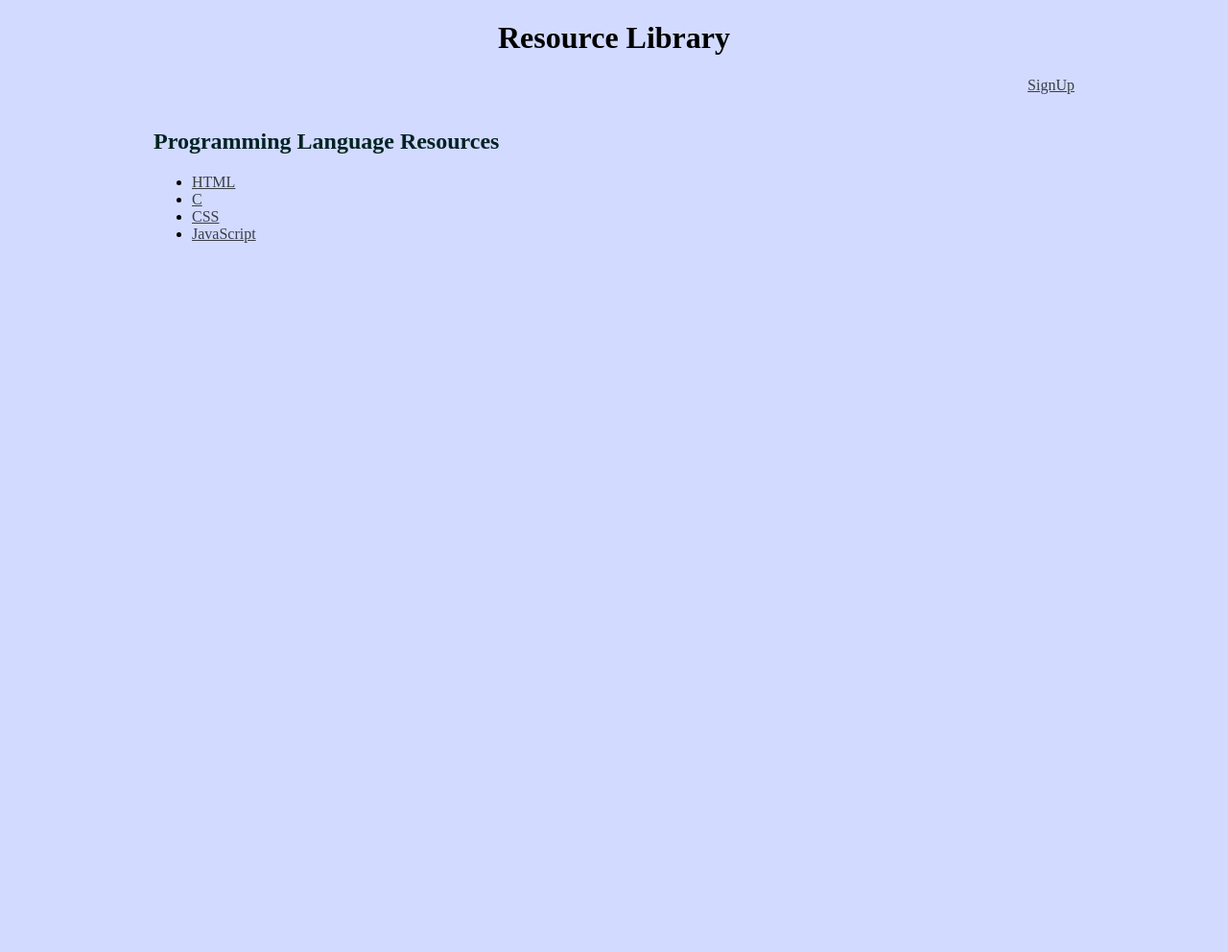
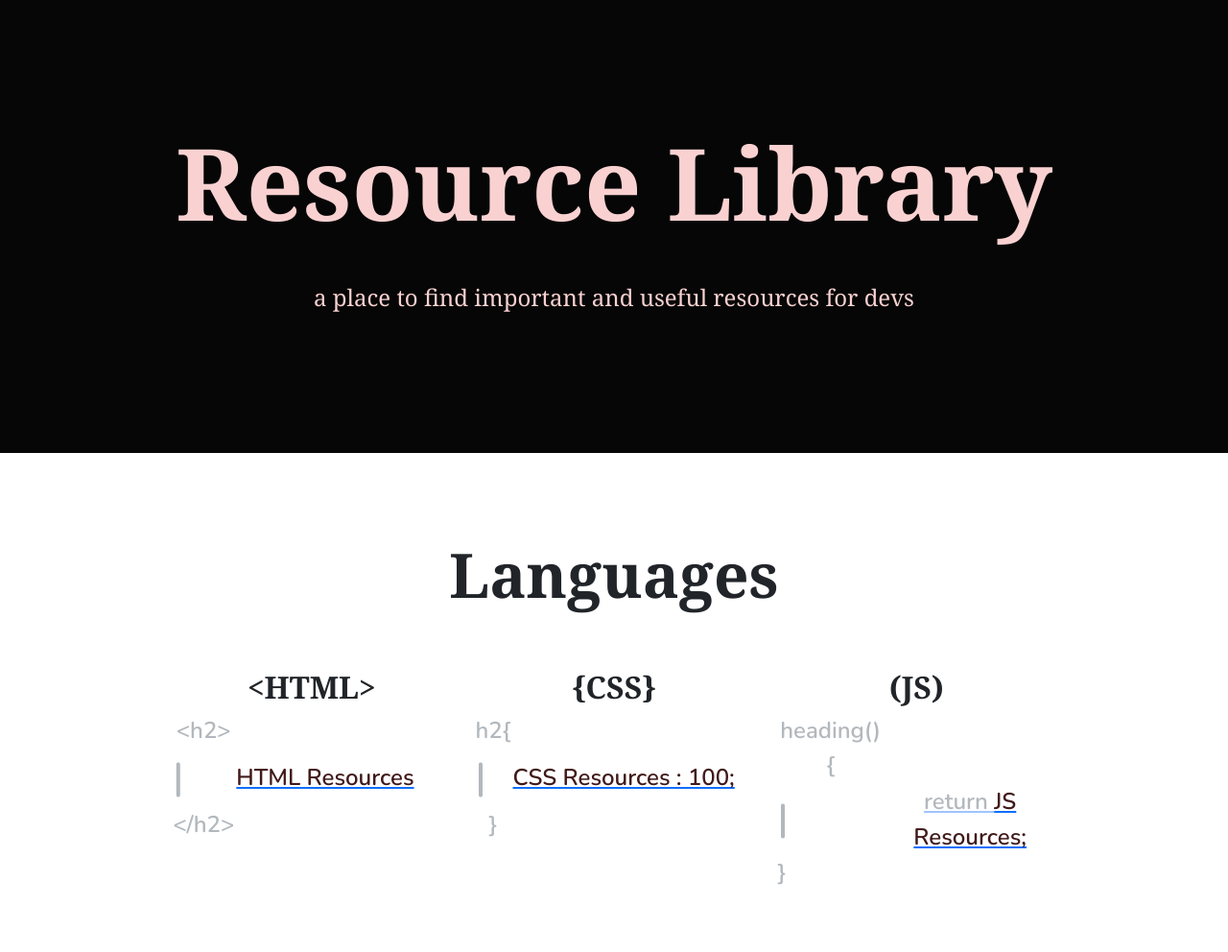
Before and after one commit to pavanmanishd/ResourceLibrary, a plain HTML site: page index.html in a window 1280 px wide. Shown: the whole page at 96% size. Before the commit the page ends 800 px from the top, so only its background shows below. Drawn offline with nearby package versions, Linux system fonts and the light colour scheme.

Commit message:
redesign

```diff
--- a/css/styles.css
+++ b/css/styles.css
@@ -1,37 +1,80 @@
 body{
-    background-color: #EEEEEE;
-    max-width: 960px;
-    margin: auto;
+    width: 100%;
+    overflow-x: hidden;
 }
-hr{
-    border-style: none;
-    border-top-style: dotted;
-    height: 0px;
-    width: 10%;
-    border-color: grey;
-    border-width: 5px;
+.top-container{
+    text-align: center;
+    color: rgb(250, 209, 209);
+    background-color: rgb(6, 6, 6);
+    margin: 0%;
+    padding: 10%;
 }
-h1{
-    color: black;
+
+.main-text{
+    font-family: "Georgia";
+    font-weight: 600;
+    font-size: 6.5rem;
 }
-h1:hover{
-    color: #0060f0;
+
+.side-text{
+    font-family: "Georgia";
+    font-weight: 100;
+    font-size: 1.5rem;
+    padding-top: 3%;
 }
-h2{
-    color: rgb(1, 35, 35);
+
+.languages{
+    text-align: center;
+    padding: 3% 10% 5%;
 }
-h2:hover{
-    color: #00ADB5;
+.languages h1{
+    font-size: 4rem;
+    padding: 5%;
 }
-h4{
-    color: #00ADB5;
+
+
+.row{
+    padding: 0% 5%;
 }
-h4 :hover{
-    color: #222831;
+
+.languages h2{
+    font-family: "Georgia";
+    font-weight: 600;
 }
-a{
-    color: #393E46;
+
+.description{
+    font-family: "Georgia";
+    font-weight: 100;
+    font-size: 1.5rem;
+
 }
-a:hover{
-    color: crimson;
+
+.languages p{
+    margin-bottom: 0%;
+    font-family:"Nunito" ;
+    font-weight: 800;
 }
+.languages td{
+    padding-top: 0%;
+}
+.tag{
+    color: rgb(65, 80, 92);
+    opacity: 40%;
+}
+
+.tag-link{
+    color: rgb(65, 25, 25);
+
+}
+
+@media (max-width:580px){
+    .main-text{
+        font-size: 4rem;
+    }
+    .languages h1{
+        font-size: 3rem;
+    }
+    .languages{
+        padding: 3% 3% 5%;
+    }
+}
--- a/index.html
+++ b/index.html
@@ -1,34 +1,164 @@
 <!DOCTYPE html>
 <html lang="en">
-<head>
-    <meta charset="UTF-8">
-    <meta http-equiv="X-UA-Compatible" content="IE=edge">
-    <meta name="viewport" content="width=device-width, initial-scale=1.0">
+  <head>
+    <meta charset="UTF-8" />
+    <meta http-equiv="X-UA-Compatible" content="IE=edge" />
+    <meta name="viewport" content="width=device-width, initial-scale=1.0" />
     <title>Resource Library</title>
-    <link rel="stylesheet" href="./css/styles.css">
-    <style>
-        body{
-            background-color: #D2DAFF;
-        }
-        hr{
-            background-color: white;
-            border-style: none ;
-        }
-    </style>
-</head>
-<body>
-    <h1 align="center">Resource Library</h1>
-    <p align="right"><a href="./signup.html">SignUp</a></p>
-    <hr>
-    <h2>Programming Language Resources</h2>
-    <ul>
-        <li><a href="./Html.html">HTML</a></li>
-        <li><a href="./c.html">C</a></li>
-        <li><a href="./css.html">CSS</a></li>
-        <li><a href="./javascript.html">JavaScript</a></li>
-    </ul>
-    <hr>
-</body>
-<footer>
-</footer>
+
+    <link
+      href="https://cdn.jsdelivr.net/npm/bootstrap@5.2.2/dist/css/bootstrap.min.css"
+      rel="stylesheet"
+      integrity="sha384-Zenh87qX5JnK2Jl0vWa8Ck2rdkQ2Bzep5IDxbcnCeuOxjzrPF/et3URy9Bv1WTRi"
+      crossorigin="anonymous"
+    />
+
+    <script
+      src="https://cdn.jsdelivr.net/npm/bootstrap@5.2.2/dist/js/bootstrap.bundle.min.js"
+      integrity="sha384-OERcA2EqjJCMA+/3y+gxIOqMEjwtxJY7qPCqsdltbNJuaOe923+mo//f6V8Qbsw3"
+      crossorigin="anonymous"
+    ></script>
+
+    <link rel="stylesheet" href="./css/styles.css" />
+
+    <link rel="preconnect" href="https://fonts.googleapis.com" />
+    <link rel="preconnect" href="https://fonts.gstatic.com" crossorigin />
+    <link
+      href="https://fonts.googleapis.com/css2?family=Merriweather:wght@300;400;700&family=Nunito:ital,wght@0,400;0,600;1,600&family=Rubik:ital,wght@0,300;0,500;1,300;1,600&display=swap"
+      rel="stylesheet"
+    />
+  </head>
+  <body>
+    <div class="top-container">
+      <h1 class="main-text">Resource Library</h1>
+      <p class="side-text">
+        a place to find important and useful resources for devs
+      </p>
+    </div>
+    <div class="languages">
+      <h1 class="main-text">Languages</h1>
+      <div class="row">
+        <div class="col-12 col-xl-4" id="html">
+          <h2>&lt;HTML&gt;</h2>
+          <div>
+            <table>
+              <!-- <tr>
+                    <td colspan="2">
+                        &lt;div class="Resources"&gt;
+                    </td>
+                </tr> -->
+              <tr>
+                <td class="side-text">
+                  <p class="tag">&lt;h2&gt;</p>
+                </td>
+                <td></td>
+              </tr>
+              <tr>
+                <td>
+                  <p
+                    align="left"
+                    class="tag"
+                    style="font-size: 40px; opacity: 40%;"
+                  >
+                    |
+                  </p>
+                </td>
+                <td class="side-text">
+                  <a href="./Html.html"><p class="tag-link">HTML Resources</p></a>
+                </td>
+              </tr>
+              <tr>
+                <td class="side-text">
+                  <p class="tag">&lt;/h2&gt;</p>
+                </td>
+                <td></td>
+              </tr>
+              <!-- <tr>
+                    <td align="left">
+                        &lt;/div&gt;
+                    </td>
+                </tr> -->
+            </table>
+            <!-- <p class="description">
+              &lt;div class="Resources"&gt;
+              <br />
+              &lt;h2&gt;
+              <br />
+              HTML RESOURCES
+              <br />
+              &lt;/h2&gt;
+              <br />
+              &lt;/div&gt;
+            </p> -->
+          </div>
+        </div>
+        <div class="col-12 col-xl-4" id="css">
+          <h2>{CSS}</h2>
+          <div>
+            <table>
+              <tr>
+                <td class="side-text">
+                  <p class="tag">h2{</p>
+                </td>
+                <td></td>
+              </tr>
+              <tr>
+                <td>
+                  <p
+                    align="left"
+                    class="tag"
+                    style="font-size: 40px; opacity: 40%;"
+                  >
+                    |
+                  </p>
+                </td>
+                <td class="side-text">
+                  <a href="./css.html"><p class="tag-link">CSS Resources : 100;</p></a>
+                </td>
+              </tr>
+              <tr>
+                <td class="side-text">
+                  <p class="tag">}</p>
+                </td>
+                <td></td>
+              </tr>
+            </table>
+          </div>
+        </div>
+        <div class="col-12 col-xl-4" id="js">
+          <h2>(JS)</h2>
+          <div>
+            <table>
+              <tr>
+                <td class="side-text">
+                  <p class="tag">heading(){</p>
+                </td>
+                <td></td>
+              </tr>
+              <tr>
+                <td>
+                  <p
+                    align="left"
+                    class="tag"
+                    style="font-size: 40px; opacity: 40%;"
+                  >
+                    |
+                  </p>
+                </td>
+                <td class="side-text">
+                  <a href="./javascript.html"><p class="tag" style="display: inline;">return  </p><p style="display: inline;" class="tag-link"> JS Resources;</p></a>
+                </td>
+              </tr>
+              <tr>
+                <td class="side-text">
+                  <p class="tag" align="left">}</p>
+                </td>
+                <td></td>
+              </tr>
+            </table>
+          </div>
+        </div>
+      </div>
+    </div>
+  </body>
 </html>
```
